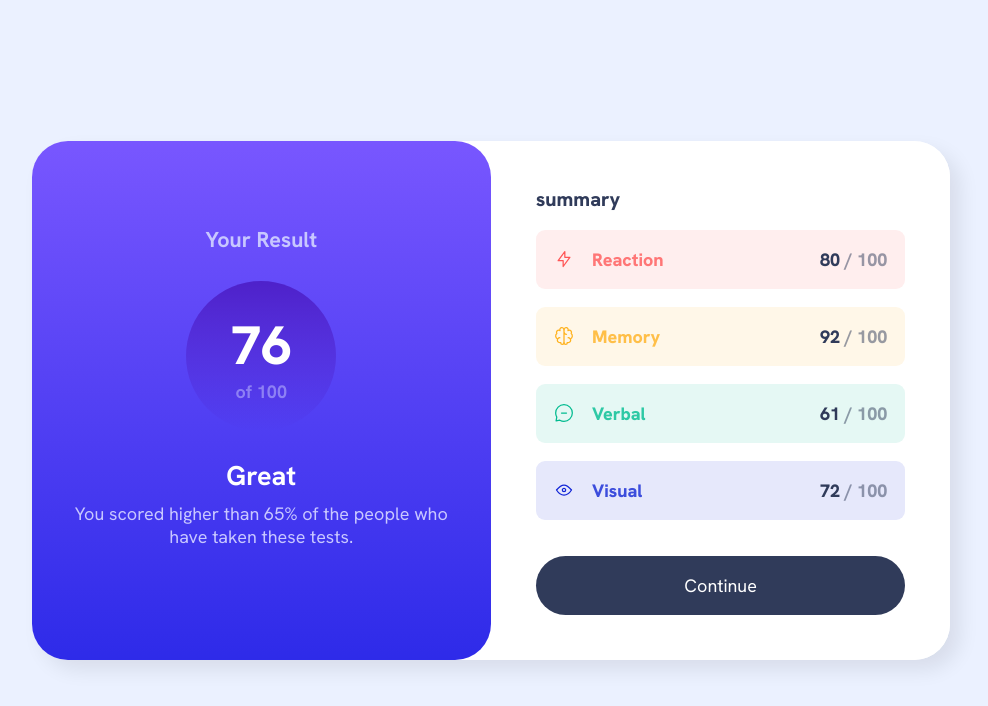
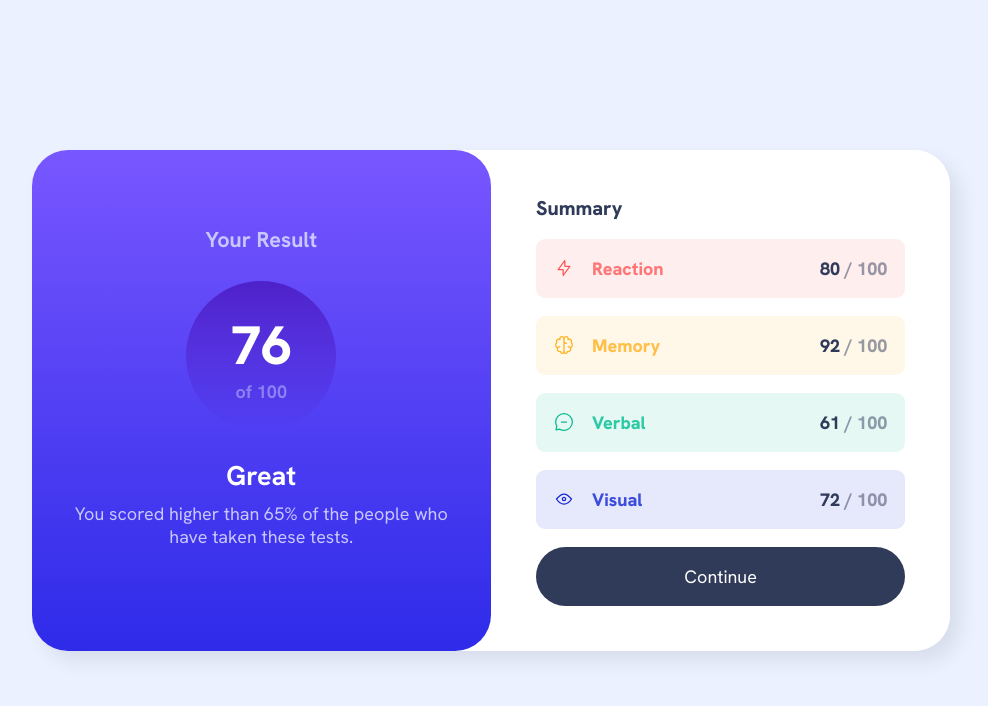
Before and after one commit to marce7ina/results-summary-frontendmentor, a plain HTML site: page index.html in a window 1280 px wide. Shown: the whole page, without its empty margins (149-1137 px from the left). Drawn offline with Linux system fonts and the light colour scheme.

Commit message:
Update index.html

```diff
--- a/index.html
+++ b/index.html
@@ -36,7 +36,7 @@
       </section>
 
       <section class="summary">
-        <ul aria-label="summary">
+        <ul aria-label="Summary">
           <li class="fw-800">
             <h2 class="summary-subtitle fw-800">
               <img src="./assets/images/icon-reaction.svg" alt="reaction" />
@@ -77,7 +77,6 @@
               ><span class="light-gray">/ 100</span>
             </p>
           </li>
-          <li class="fw-800"></li>
         </ul>
         <a
           href="https://github.com/marce7ina"
```
